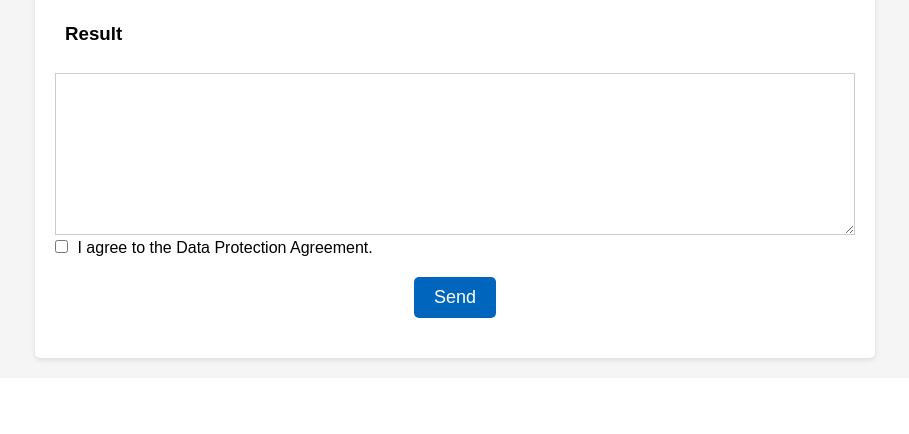
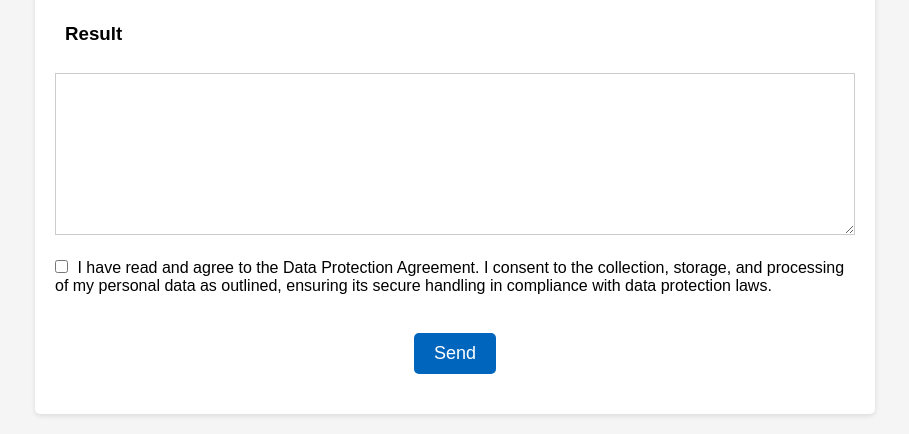
Before and after one commit to guangyao-quan/ExperimentEvaluators, a Flask app: template templates/form.html in a window 1280 px wide. Shown: the part 1454-1888 px from the top of the page, without its empty margins (185-1094 px from the left). Before the commit the page ends 1817 px from the top, so only its background shows below. Run offline with Flask 3, Linux system fonts and the light colour scheme; the template is opened without the code that fills it, so the values that code supplies are empty.

Commit message:
create spacing between checkbox and last text area

```diff
--- a/templates/form.html
+++ b/templates/form.html
@@ -63,7 +63,12 @@
       margin: 0 5px 0 0;
     }
 
-    /* Media Queries */
+    .checkbox-container {
+      display: flex;
+      align-items: flex-start;
+      margin-top: 20px;
+    }
+
     @media screen and (max-width: 1024px) {
       form {
         width: 90%;
@@ -302,10 +307,13 @@
       <label for="result"></label><textarea name="result" rows="10" cols="50" id="result"></textarea>
     </div>
 
-    <label>
-      <input type="checkbox" name="data-protection" required>
-    </label>
-    I agree to the Data Protection Agreement.
+    <div class="checkbox-container">
+      <label>
+        <input type="checkbox" name="data-protection" required>
+        I have read and agree to the Data Protection Agreement. I consent to the collection, storage, and processing of my personal data as outlined, ensuring its secure handling in compliance with data protection laws.
+      </label>
+    </div>
+
     <br>
     <input type="submit" id="send-button" value="Send" onclick="moveButton()">
   </form>
```
